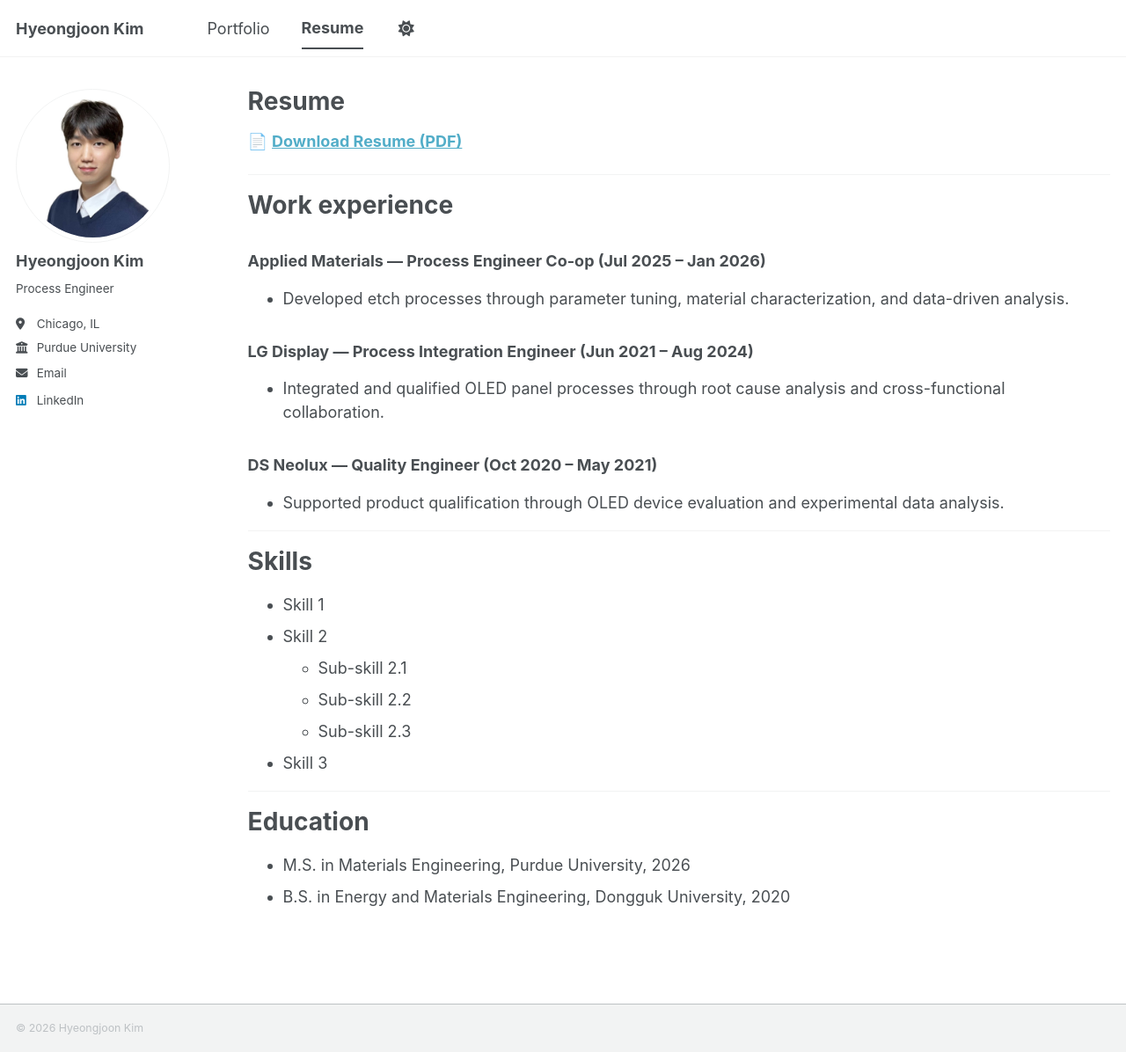
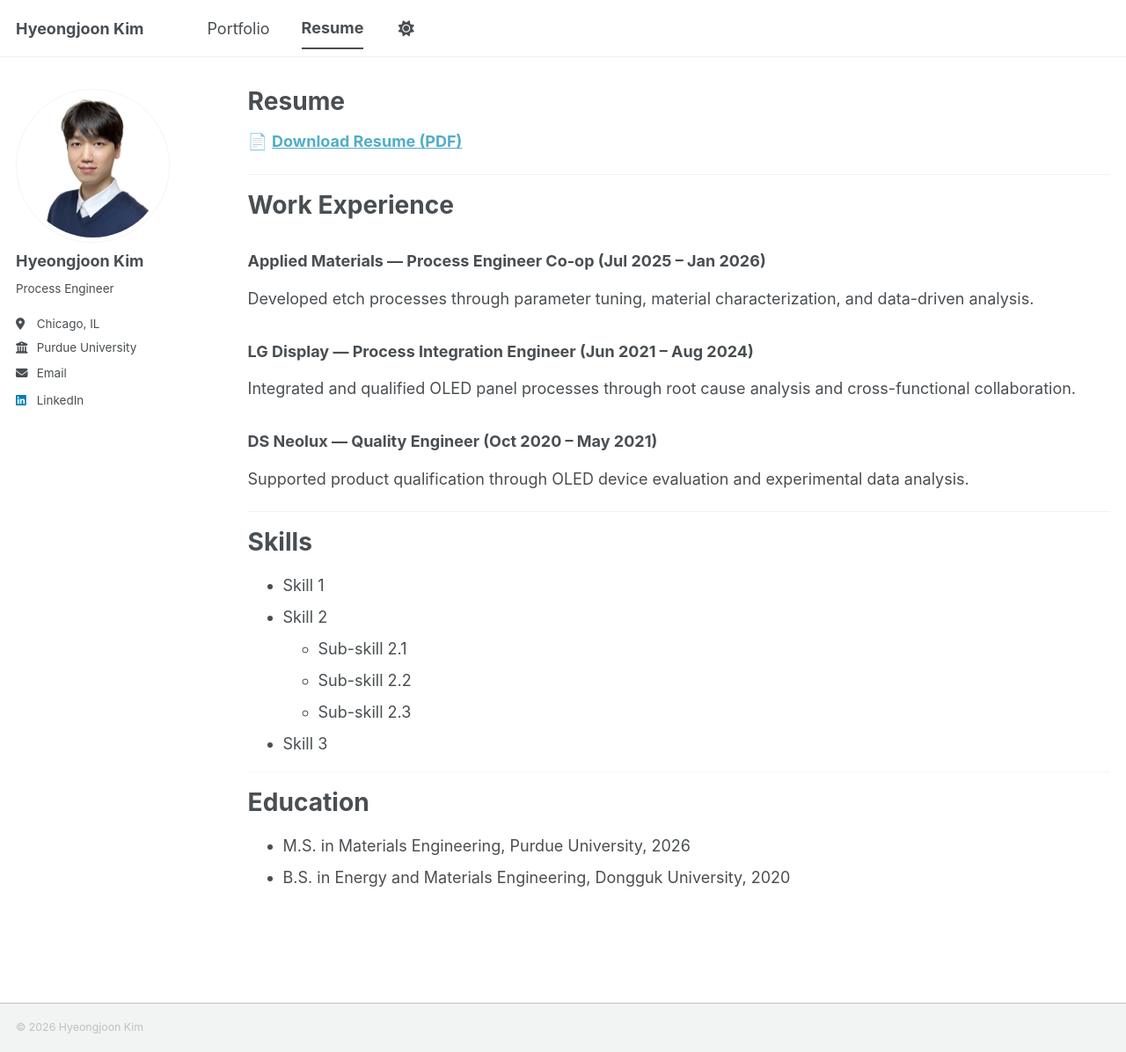
Before and after one commit to joonk1214/joonk1214.github.io, a Jekyll site: the page built from _pages/resume.md, in a window 1280 px wide and 1196 px high. Shown: the whole window at 88% size. Built offline with Jekyll 4.4.1, drawn with Linux system fonts in a browser that asks for light colours; a script bundle is joined from its source files by our own code; library files that are not in the unit come from our copies.

```diff
--- a/_pages/resume.md
+++ b/_pages/resume.md
@@ -11,16 +11,16 @@ redirect_from:
 
 ---
 
-Work experience
+Work Experience
 ======
 ### Applied Materials — Process Engineer Co-op (Jul 2025 – Jan 2026)
-* Developed etch processes through parameter tuning, material characterization, and data-driven analysis.
+Developed etch processes through parameter tuning, material characterization, and data-driven analysis.
 
 ### LG Display — Process Integration Engineer (Jun 2021 – Aug 2024)
-* Integrated and qualified OLED panel processes through root cause analysis and cross-functional collaboration.
+Integrated and qualified OLED panel processes through root cause analysis and cross-functional collaboration.
 
 ### DS Neolux — Quality Engineer (Oct 2020 – May 2021)
-* Supported product qualification through OLED device evaluation and experimental data analysis.
+Supported product qualification through OLED device evaluation and experimental data analysis.
 
 ---
 
```
